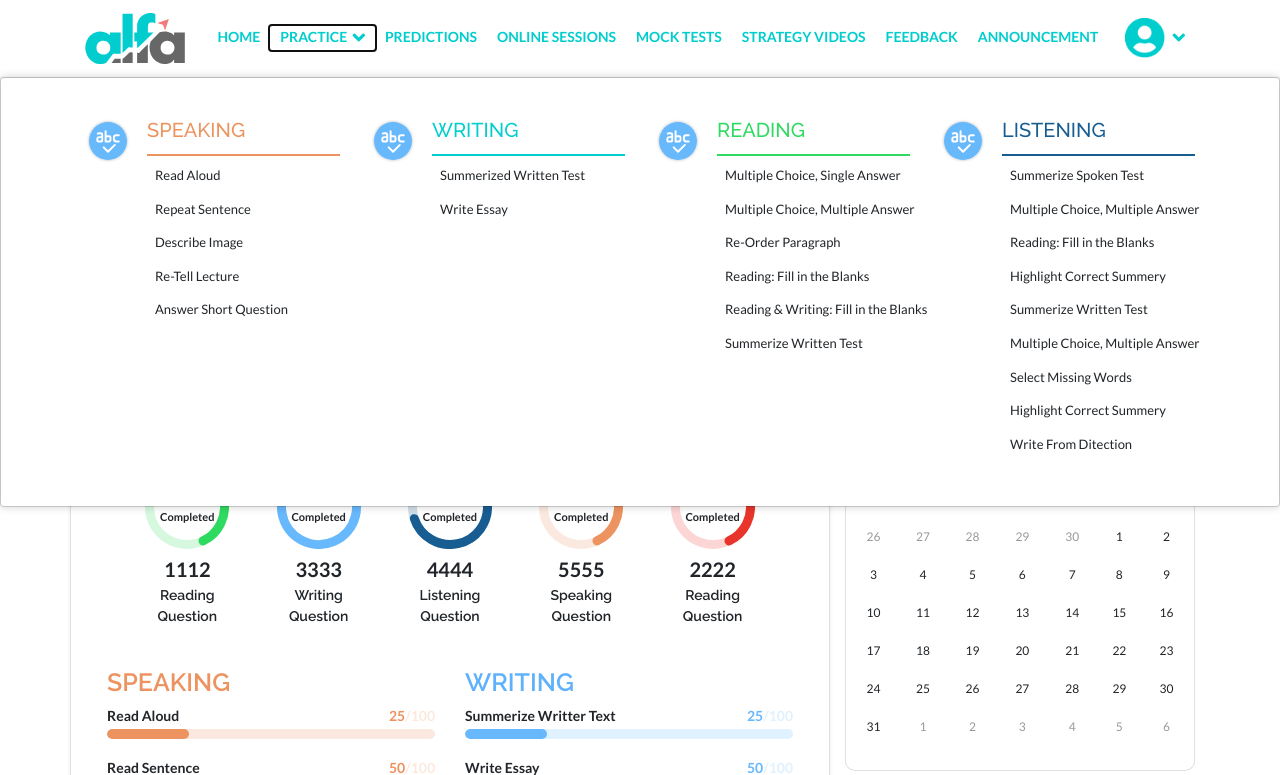
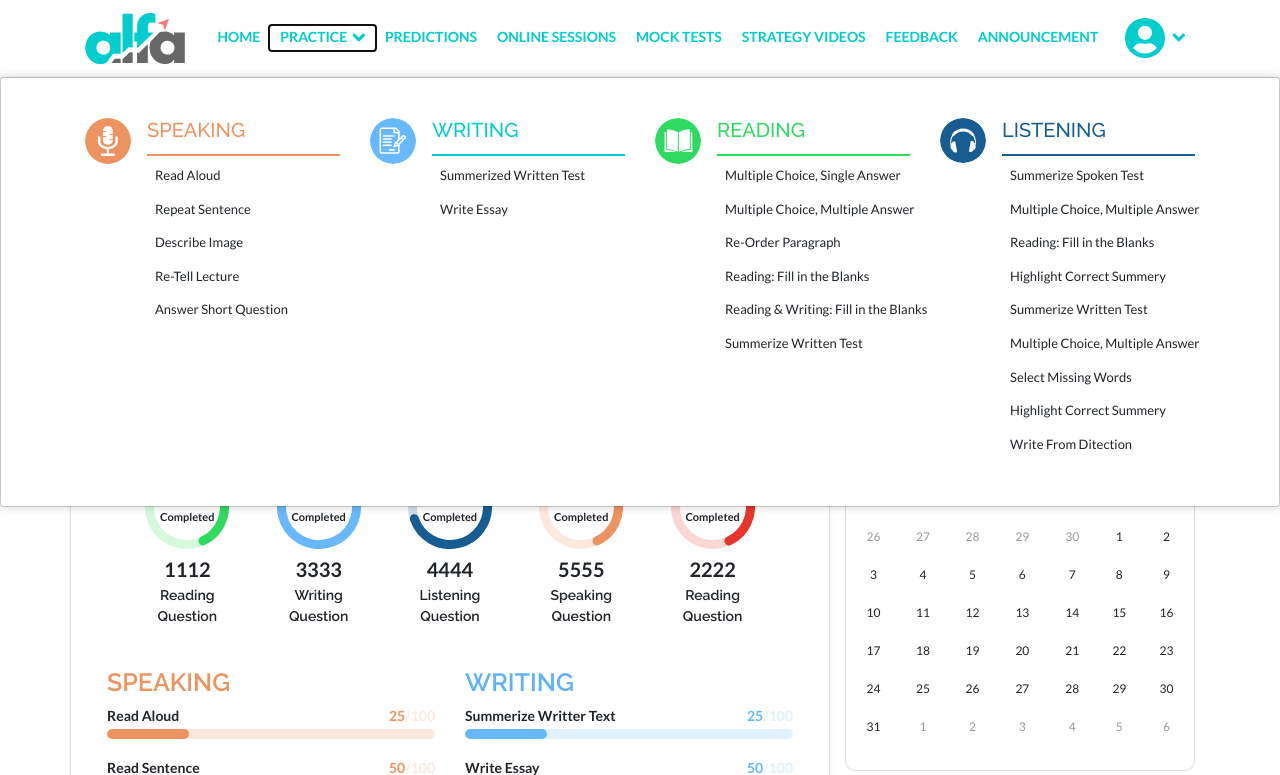
Before and after one commit to PVKotecha/alfa-dashboard, a PHP site: page /index.html in a window 1280 px wide, after a click on "PRACTICE". Shown: the top 775 px of the page. Run offline with PHP 8.4, Linux system fonts and the light colour scheme.

```diff
--- a/css/alfa-style.css
+++ b/css/alfa-style.css
@@ -122,6 +122,12 @@ body{
     margin-left: 60px;
     font-size: 13px;
     max-width: 200px;
+}
+.alfa-navbar .dropdown-item:focus,
+.alfa-navbar  .dropdown-item:hover {
+    color: #16181b;
+    text-decoration: none;
+    background-color: hsla(180, 99%, 41%, 0.1);
 }
 
 /*Alfa BODY*/
--- a/index.html
+++ b/index.html
@@ -60,7 +60,7 @@
               <div class="row">
                 <div class="col-sm-6 col-lg-3">
                   <div class="media">
-                    <img src="img/grammar.svg" class="mr-3" alt="...">
+                    <img src="img/speaking.svg" class="mr-3" alt="...">
                     <div class="media-body">
                       <h5 class="mt-0 alfa-speaking-menu-title">Speaking</h5>
                     </div>
@@ -73,7 +73,7 @@
                 </div>
                 <div class="col-sm-6 col-lg-3">
                  <div class="media">
-                  <img src="img/grammar.svg" class="mr-3" alt="...">
+                  <img src="img/writing.svg" class="mr-3" alt="...">
                   <div class="media-body">
                     <h5 class="mt-0 alfa-writing-menu-title">writing</h5>
                   </div>
@@ -83,7 +83,7 @@
                 </div>
                 <div class="col-sm-6 col-lg-3">
                   <div class="media">
-                    <img src="img/grammar.svg" class="mr-3" alt="...">
+                    <img src="img/reading.svg" class="mr-3" alt="...">
                     <div class="media-body">
                       <h5 class="mt-0 alfa-reading-menu-title">reading</h5>
                     </div>
@@ -97,7 +97,7 @@
                 </div>
                 <div class="col-sm-6 col-lg-3">
                  <div class="media">
-                  <img src="img/grammar.svg" class="mr-3" alt="...">
+                  <img src="img/listening.svg" class="mr-3" alt="...">
                   <div class="media-body">
                     <h5 class="mt-0 alfa-listening-menu-title">listening</h5>
                   </div>
@@ -139,7 +139,7 @@
           <li class="nav-item dropdown">
             <a class="nav-link dropdown-toggle" href="#" id="navbarDropdown" role="button" data-toggle="dropdown"
               aria-haspopup="true" aria-expanded="false">
-              <img src="img/user.png" alt="user dd icon">
+              <img src="img/Icon-awesome-user-circle.svg" alt="user dd icon">
             </a>
             <div class="dropdown-menu dropdown-menu-right alfa-user-dd" aria-labelledby="navbarDropdown">
               <a class="dropdown-item media" href="#">
```
Also changed, not shown: img/Icon-awesome-user-circle.svg (added), img/listening.svg (added), img/reading.svg (added), img/speaking.svg (added), img/writing.svg (added).
